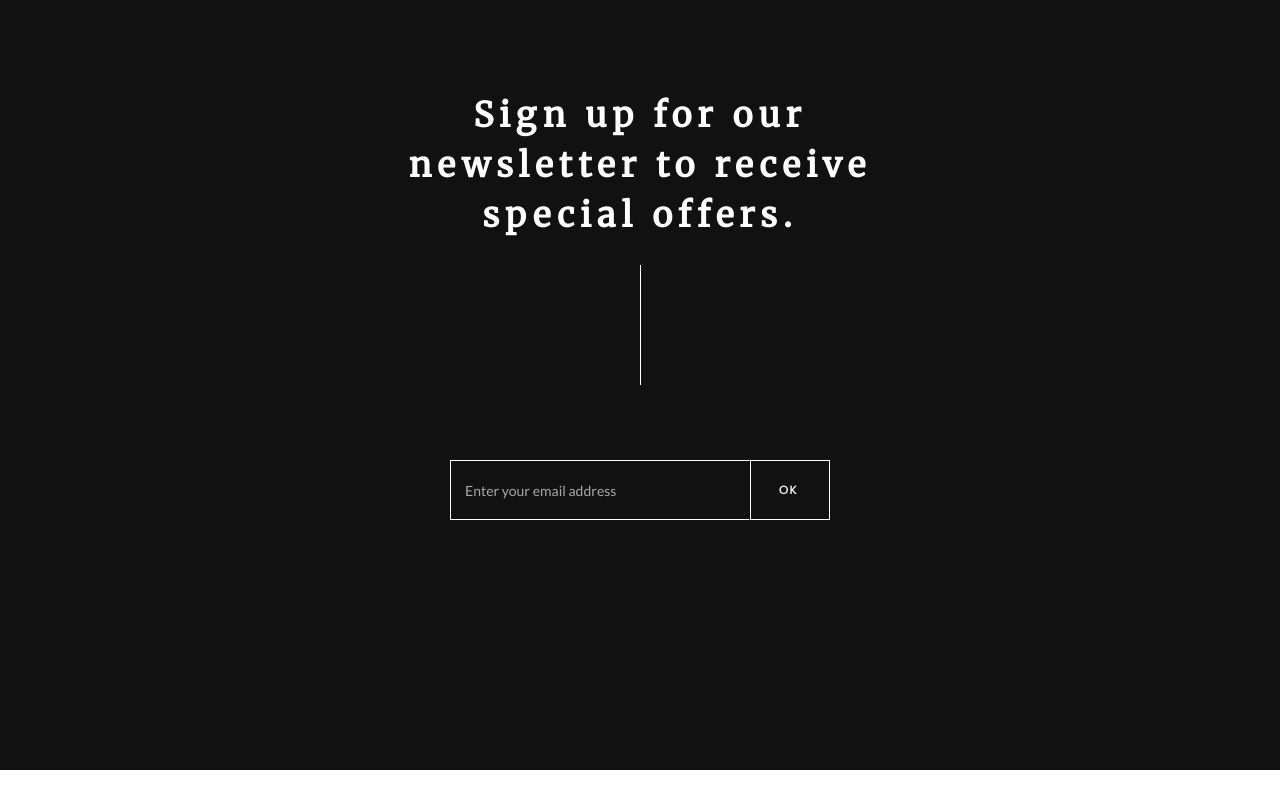
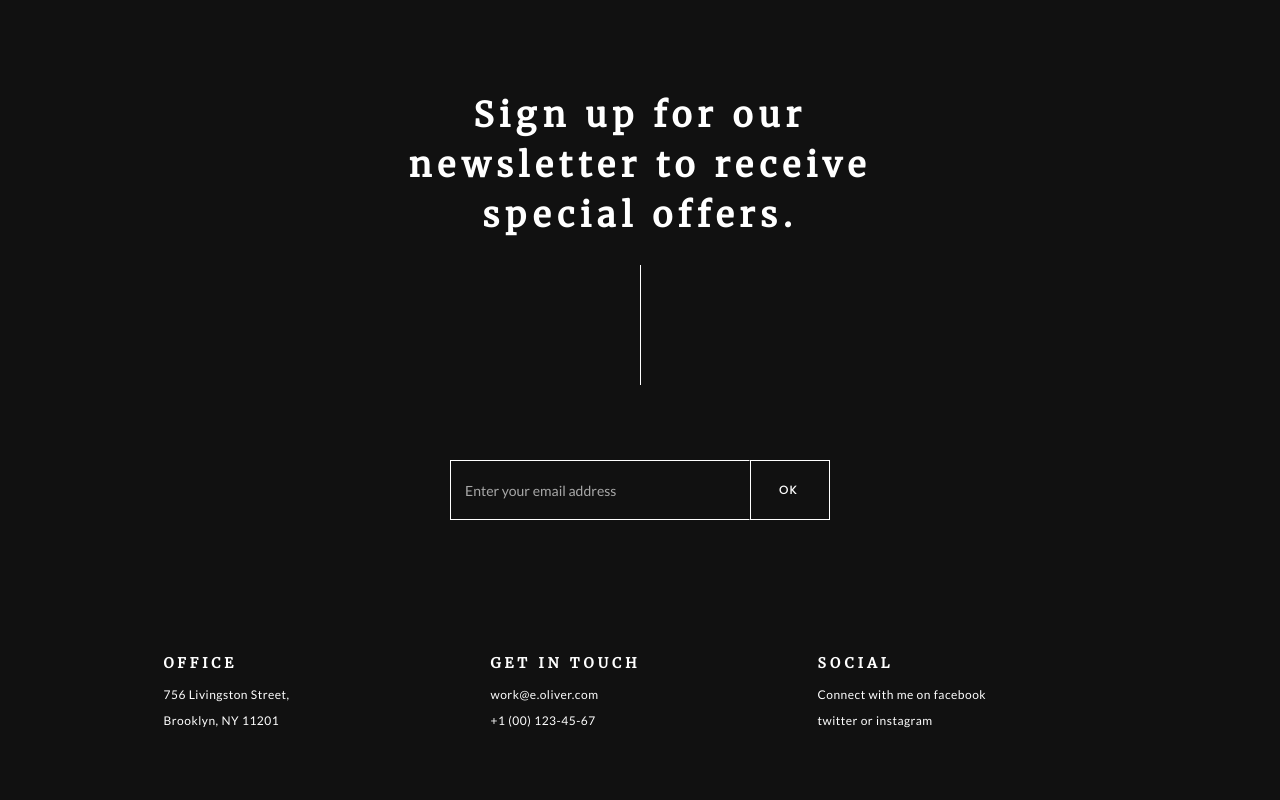
Before and after one commit to dalejodc/frontend-test, an Angular app: page / in a window 1280 px wide. Shown: the part 5359-6159 px from the top of the page. Before the commit the page ends 6129 px from the top, so only its background shows below. Built offline with nearby package versions, Linux system fonts and the light colour scheme.

Commit message:
Footer style

```diff
--- a/src/app/app.module.ts
+++ b/src/app/app.module.ts
@@ -12,6 +12,7 @@ import { TestimonialsComponent } from './components/testimonials/testimonials.co
 import { PricingComponent } from './components/pricing/pricing.component';
 import { ClientsComponent } from './components/clients/clients.component';
 import { NewsletterComponent } from './components/newsletter/newsletter.component';
+import { FooterComponent } from './components/footer/footer.component';
 
 @NgModule({
   declarations: [
@@ -24,7 +25,8 @@ import { NewsletterComponent } from './components/newsletter/newsletter.componen
     TestimonialsComponent,
     PricingComponent,
     ClientsComponent,
-    NewsletterComponent
+    NewsletterComponent,
+    FooterComponent
   ],
   imports: [
     BrowserModule,
--- /dev/null
+++ b/src/app/components/footer/footer.component.css
@@ -0,0 +1,42 @@
+/*********************************************
+            FOOTER SECTION STYLES
+**********************************************/
+
+.footer-section {
+    background-color: var(--light-black);
+    height: 20%;
+    min-height: 20vh;
+    background-repeat: no-repeat;
+    z-index: -5;
+    margin-top: -50px;
+    padding-bottom: 140px;
+}
+
+@media screen and (max-width: 990px) {
+    .footer-section {
+        background-color: var(--light-black);
+        height: 60%;
+        min-height: 60vh;
+        background-repeat: no-repeat;
+        z-index: -5;
+        padding-top: 100px;
+        padding-bottom: 140px;
+        padding-left: 60px;
+    }
+}
+
+.footer-title {
+    font-family: 'Merriweather', serif;
+    font-size: 14px;
+    letter-spacing: 4px;
+    text-transform: uppercase;
+    margin-bottom: 16px;
+    color: white;
+}
+
+.footer-content {
+    color: white;
+    font-size: 12px;
+    letter-spacing: 0.5px;
+    line-height: 14px;
+}
--- /dev/null
+++ b/src/app/components/footer/footer.component.html
@@ -0,0 +1,21 @@
+<div class="footer-section">
+  <div class="ui grid">
+    <div class="two wide computer column"></div>
+    <div class="sixteen wide tablet four wide computer column">
+      <h3 class="footer-title">Office</h3>
+      <p class="footer-content">756 Livingston Street,</p>
+      <p class="footer-content">Brooklyn, NY 11201</p>
+    </div>
+    <div class="sixteen wide tablet four wide computer column">
+      <h3 class="footer-title">Get in touch</h3>
+      <p class="footer-content">work@e.oliver.com</p>
+      <p class="footer-content">+1 (00) 123-45-67</p>
+    </div>
+    <div class="sixteen wide tablet four wide computer column">
+      <h3 class="footer-title">Social</h3>
+      <p class="footer-content">Connect with me on facebook</p>
+      <p class="footer-content">twitter or instagram</p>
+    </div>
+    <div class="two wide computer column"></div>
+  </div>
+</div>
--- /dev/null
+++ b/src/app/components/footer/footer.component.ts
@@ -0,0 +1,15 @@
+import { Component, OnInit } from '@angular/core';
+
+@Component({
+  selector: 'app-footer',
+  templateUrl: './footer.component.html',
+  styleUrls: ['./footer.component.css']
+})
+export class FooterComponent implements OnInit {
+
+  constructor() { }
+
+  ngOnInit() {
+  }
+
+}
--- a/src/app/components/home/home.component.html
+++ b/src/app/components/home/home.component.html
@@ -6,3 +6,4 @@
 <app-pricing></app-pricing>
 <app-clients></app-clients>
 <app-newsletter></app-newsletter>
+<app-footer></app-footer>
--- a/src/app/components/newsletter/newsletter.component.css
+++ b/src/app/components/newsletter/newsletter.component.css
@@ -4,12 +4,13 @@
 
 .newsletter-section {
     background-color: var(--light-black);
-    height: 100%;
-    min-height: 100vh;
+    height: 90%;
+    min-height: 90vh;
     background-repeat: no-repeat;
     z-index: -5;
     padding-top: 40px;
-    padding-bottom: 140px;
+    padding-bottom: 120px;
+    margin-bottom: 0px;
 }
 
 /* Title */
--- a/src/app/components/pricing/pricing.component.css
+++ b/src/app/components/pricing/pricing.component.css
@@ -50,6 +50,7 @@
         background-repeat: no-repeat;
         z-index: -5;
         padding-top: 40px;
+        padding-left: 30px;
     }
     .padding-left {
         padding-left: 8%;
```
Also changed, not shown: 1 other file (tests, documents, lock files or other folders).
